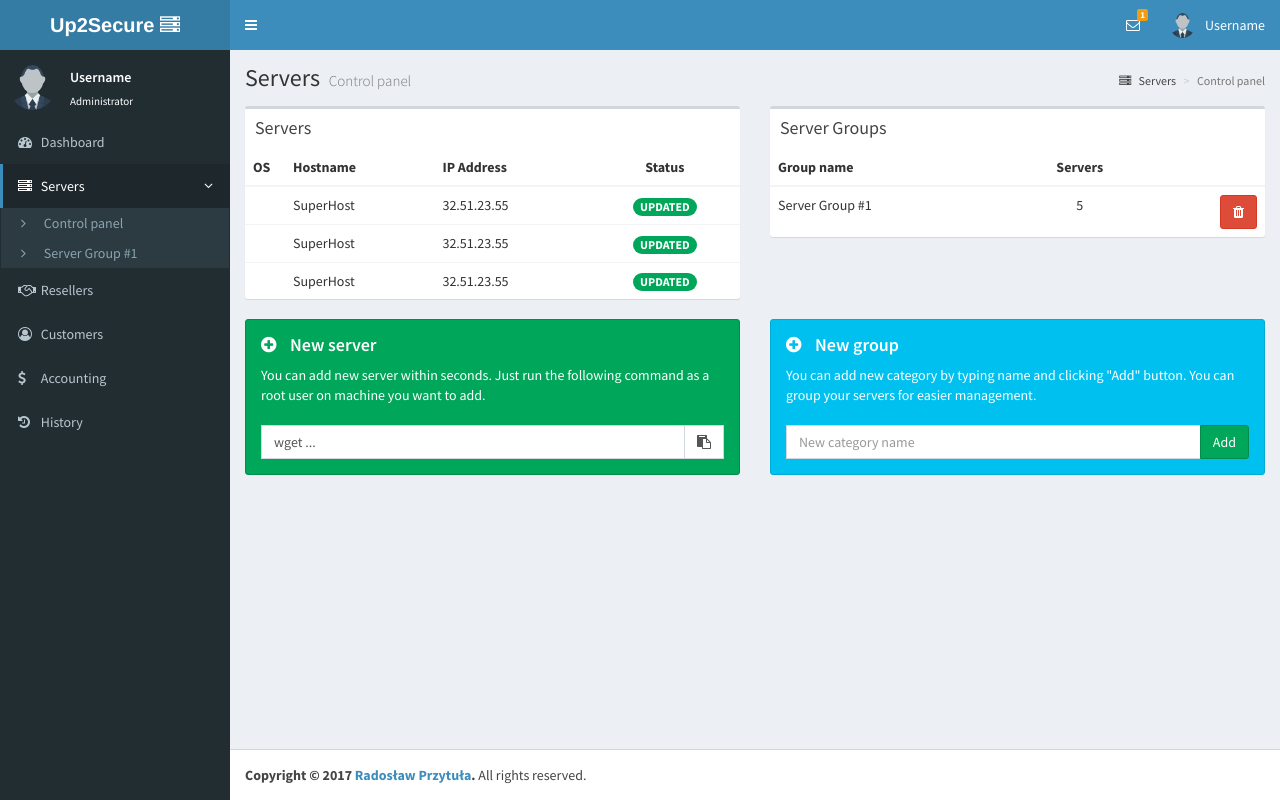
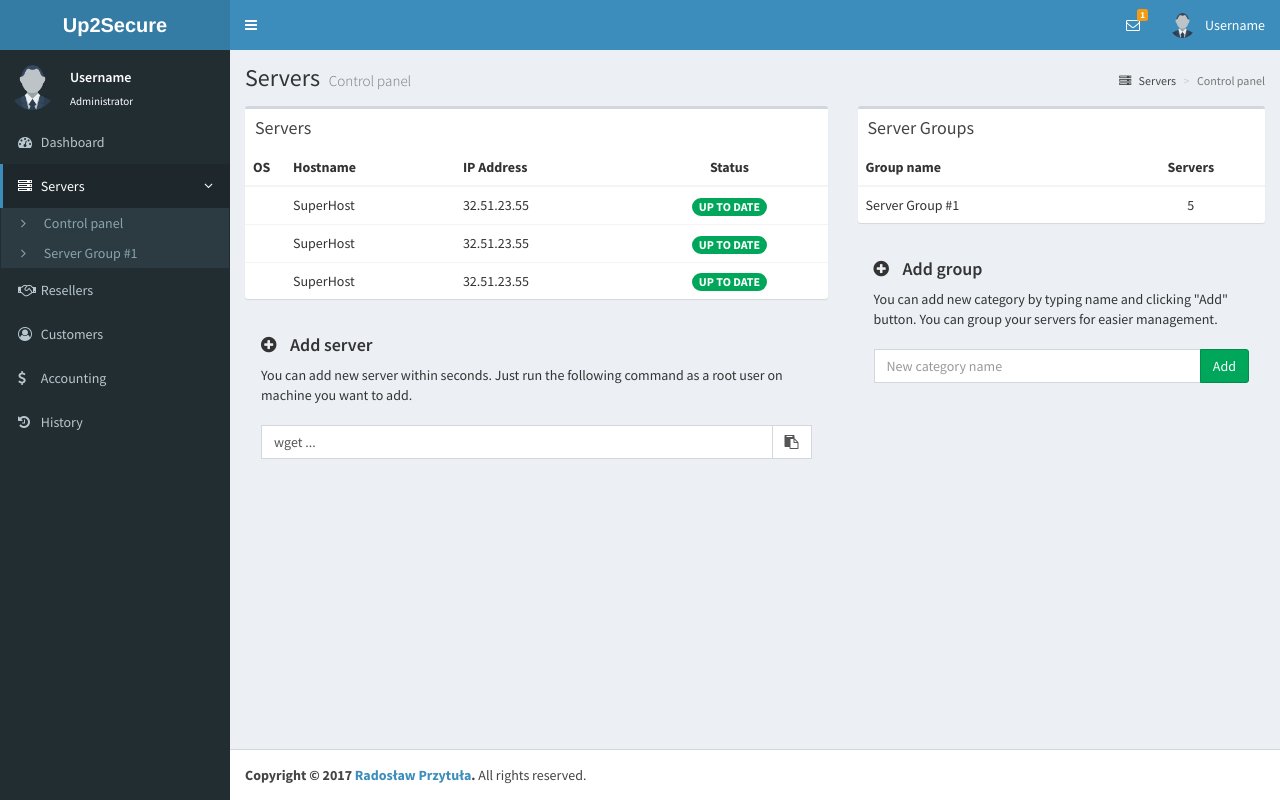
Before and after one commit to doggra/serverup, a Django app: page /server/ in a window 1280 px wide. Run offline with Django 3.2, Linux system fonts and the light colour scheme; some libraries are stand-ins or nearby versions.

Commit message:
some minor frontend changes

```diff
--- a/up2secure/static/overtone.css
+++ b/up2secure/static/overtone.css
@@ -12,3 +12,7 @@
 .navbar-nav>.user-menu>.dropdown-menu>li.user-header {
 	height: auto;
 }
+
+table.table.table-hover td {
+	cursor: pointer;
+}
--- a/up2secure/templates/base.html
+++ b/up2secure/templates/base.html
@@ -47,7 +47,7 @@
     <!-- Logo -->
     <a href="/" class="logo">
       <span class="logo-mini"><b>U2S</b></span>
-      <span class="logo-lg"><b>Up2Secure</b> <i class="fa fa-server"></i></span>
+      <span class="logo-lg"><b>Up2Secure</b></span>
     </a>
     <nav class="navbar navbar-static-top">
       <!-- Sidebar toggle button-->
--- a/up2secure/templates/server/servers.html
+++ b/up2secure/templates/server/servers.html
@@ -22,7 +22,7 @@
 {% block content %}
 
 <div class="row">
-  <div class="col-md-6">
+  <div class="col-md-7">
     <div class="box">
         <div class="box-header">
           <h3 class="box-title">Servers</h3>
@@ -51,26 +51,35 @@
                       <td><i class="devicon-debian-plain"></i></td>
                       <td>SuperHost</td>
                       <td>32.51.23.55</td>
-                      <td class="text-center"><span class="badge bg-green">UPDATED</span></td>
+                      <td class="text-center"><span class="badge bg-green">UP&nbsp;TO&nbsp;DATE</span></td>
                   </tr>
                   <tr>
                       <td><i class="devicon-debian-plain"></i></td>
                       <td>SuperHost</td>
                       <td>32.51.23.55</td>
-                      <td class="text-center"><span class="badge bg-green">UPDATED</span></td>
+                      <td class="text-center"><span class="badge bg-green">UP&nbsp;TO&nbsp;DATE</span></td>
                   </tr>
                   <tr>
                       <td><i class="devicon-debian-plain"></i></td>
                       <td>SuperHost</td>
                       <td>32.51.23.55</td>
-                      <td class="text-center"><span class="badge bg-green">UPDATED</span></td>
+                      <td class="text-center"><span class="badge bg-green">UP&nbsp;TO&nbsp;DATE</span></td>
                   </tr>
                 </tbody>
             </table>
         </div>
     </div>
+    <div class="alert alert-primary">
+      <h4><i class="icon fa fa-plus-circle"></i> Add server</h4>
+      You can add new server within seconds. Just run the following command as a root user on machine you want to add.
+      <p>&nbsp;</p>
+      <div class="input-group">
+          <input type="text" class="form-control" value="wget ...">
+          <span class="input-group-addon"><i class="fa fa-clipboard"></i></span>
       </div>
-  <div class="col-md-6">
+    </div>
+  </div>
+  <div class="col-md-5">
     <div class="box">
         <div class="box-header">
           <h3 class="box-title">Server Groups</h3>
@@ -90,37 +99,19 @@
                 <tr>
                   <th>Group name</th>
                   <th class="text-center">Servers</th>
-                    <th></th>
                 </tr>
               </thead>
               <tbody>
                 <tr>
                     <td>Server Group #1</td>
                     <td class="text-center">5</td>
-                      <td class="text-right"><button class="btn btn-danger"><i class="fa fa-trash"></i></button>
                 </tr>
               </tbody>
           </table>
         </div>
       </div>
-  </div>
-</div>
-
-<div class="row">
-  <div class="col-md-6">
-    <div class="alert alert-success">
-      <h4><i class="icon fa fa-plus-circle"></i> New server</h4>
-      You can add new server within seconds. Just run the following command as a root user on machine you want to add.
-      <p>&nbsp;</p>
-      <div class="input-group">
-          <input type="text" class="form-control" value="wget ...">
-          <span class="input-group-addon"><i class="fa fa-clipboard"></i></span>
-      </div>
-    </div>
-  </div>
-  <div class="col-md-6">
-    <div class="alert alert-info">
-      <h4><i class="icon fa fa-plus-circle"></i> New group</h4>
+      <div class="alert alert-primary">
+        <h4><i class="icon fa fa-plus-circle"></i> Add group</h4>
         You can add new category by typing name and clicking "Add" button. You can group your servers for easier management.
         <p>&nbsp;</p>
         <div class="input-group">
--- a/up2secure/up2secure/settings/common.py
+++ b/up2secure/up2secure/settings/common.py
@@ -5,7 +5,7 @@
 
 
 DEBUG = False
-
+ALLOWED_HOSTS = ['*']
 
 ### ADMINS CONFIG ###############################
 
--- a/up2secure/up2secure/settings/production.py
+++ b/up2secure/up2secure/settings/production.py
@@ -2,4 +2,3 @@
 from dev import *
 
 DEBUG = False
-ALLOWED_HOSTS = ['*']
```
Also changed, not shown: up2secure/templates/customer/customer_list.html (+17 -1 lines), up2secure/templates/reseller/reseller_list.html (+17 -1 lines). Lines whose indentation alone changed are shown as unchanged.
